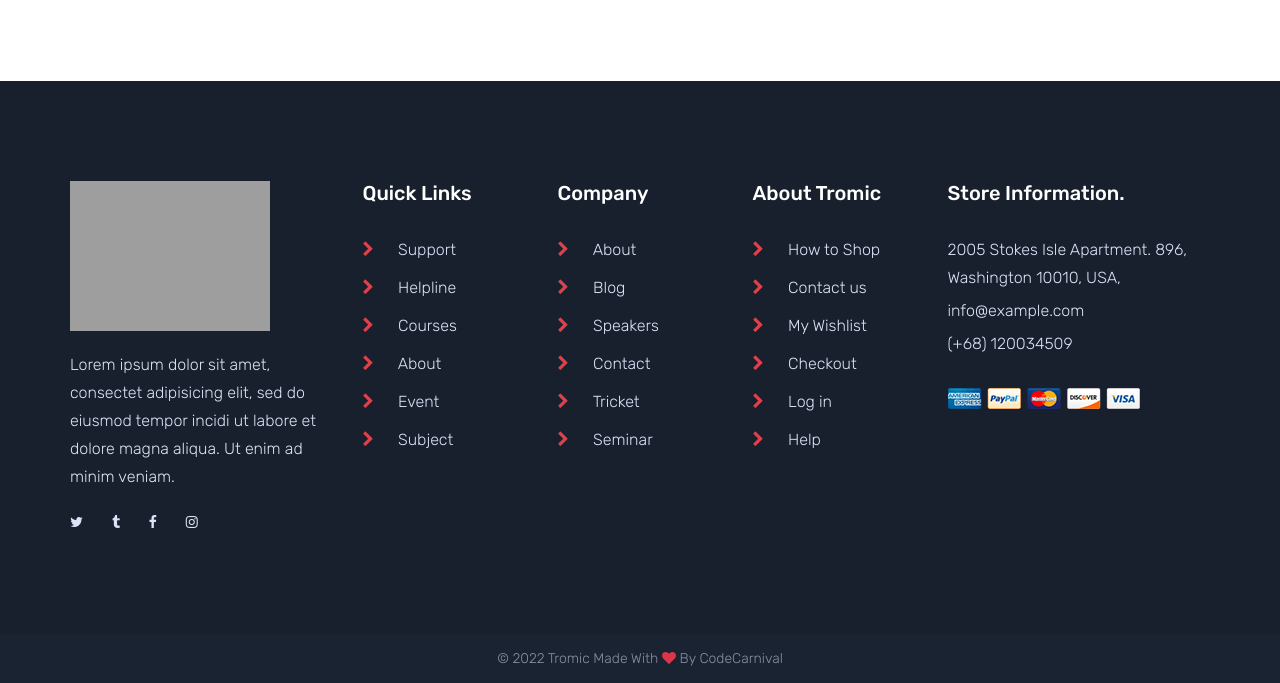
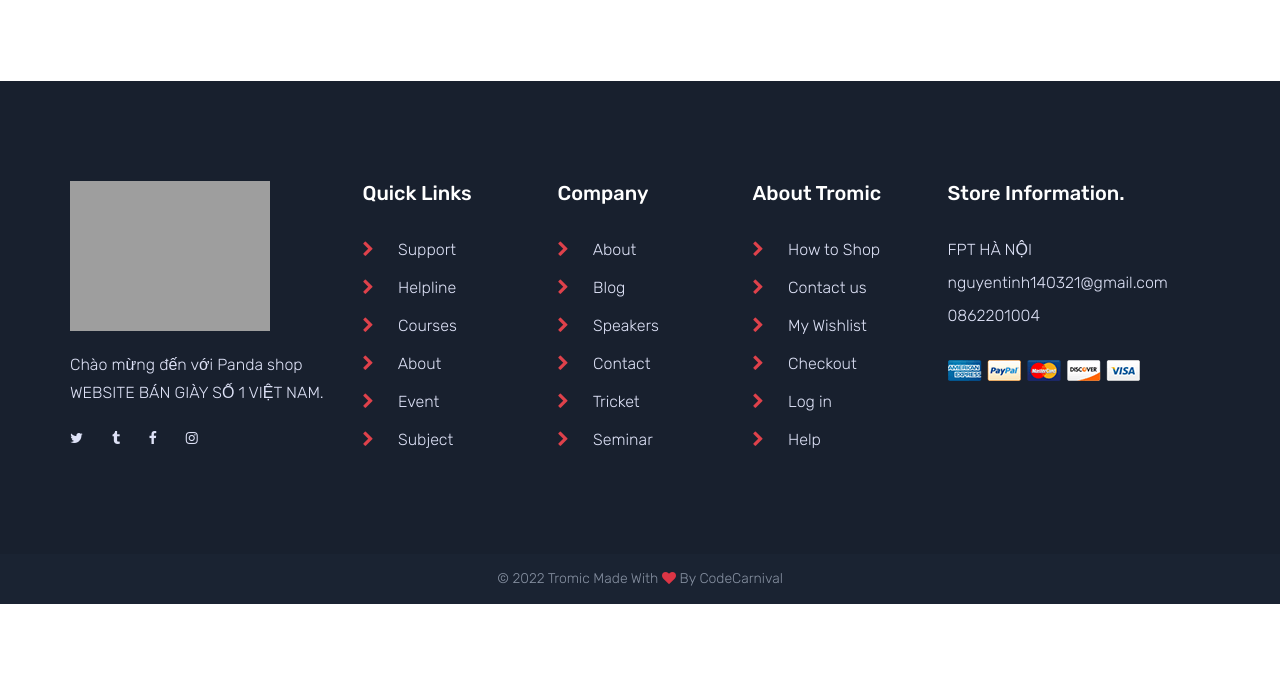
Before and after one commit to nguyentinhquoc/User, a PHP site: page /DU_AN_1/index.php?act=images in a window 1280 px wide. Shown: the part 807-1490 px from the top of the page. After the commit the page ends 1411 px from the top, so only its background shows below. Run offline with PHP 8.4, Linux system fonts and the light colour scheme; data comes from the database, SQL or seed files in the repository; some libraries are stand-ins or nearby versions; grey boxes are pictures that could not be loaded.

Commit message:
hoanthien

```diff
--- a/model/sanpham.php
+++ b/model/sanpham.php
@@ -9,13 +9,7 @@ function sanpham_moi()
 }
 function sanpham_banchay()
 {
-    $sql = "SELECT sanpham.id,sanpham.name,sanpham.price,sanpham.img,sanpham.luotxem,bienthe.luotban,sanpham.sale
-    FROM sanpham
-    JOIN bienthe ON bienthe.idsp = sanpham.id
-    GROUP BY sanpham.id
-    ORDER BY bienthe.luotban DESC
-    LIMIT 10;
-
+    $sql = "SELECT sanpham.id, sanpham.name, sanpham.price, sanpham.img, sanpham.luotxem, SUM(bienthe.luotban) AS 'luotban', sanpham.sale FROM sanpham JOIN bienthe ON bienthe.idsp = sanpham.id GROUP BY sanpham.id, sanpham.name, sanpham.price, sanpham.img, sanpham.luotxem, sanpham.sale ORDER BY luotban DESC LIMIT 10;
     ";
     $sanphambanchay = pdo_query($sql);
     return $sanphambanchay;
@@ -49,15 +43,15 @@ function sanpham_banchay()
 //         return $sanpham_all;
 //     }
 // }
-function sanpham_list($gia_bd, $gia_kt,$search,$danhmuc,$page)
+function sanpham_list($gia_bd, $gia_kt, $search, $danhmuc, $page)
 {
     $c = ($page - 1) * 20;
     if ($danhmuc == 0) {
-    $sql = "SELECT *
+        $sql = "SELECT *
     FROM sanpham
     WHERE price BETWEEN $gia_bd AND $gia_kt AND sanpham.name LIKE '%$search%' AND (iddm = 1 or iddm = 3 or iddm = 2) ORDER BY id ASC LIMIT $c,20 ;
    ";
-    }elseif($danhmuc != ""){
+    } elseif ($danhmuc != "") {
         $sql = "SELECT *
         FROM sanpham
         WHERE price BETWEEN $gia_bd AND $gia_kt AND sanpham.name LIKE '%$search%' AND iddm = $danhmuc ORDER BY id ASC LIMIT $c,20 ;
@@ -67,14 +61,14 @@ function sanpham_list($gia_bd, $gia_kt,$search,$danhmuc,$page)
     return $sanpham_price_list;
 }
 // }
-function cout_sanpham_list($gia_bd, $gia_kt,$search,$danhmuc)
+function cout_sanpham_list($gia_bd, $gia_kt, $search, $danhmuc)
 {
     if ($danhmuc == "" || empty($danhmuc)) {
-    $sql = "SELECT COUNT(id) 'dem'
+        $sql = "SELECT COUNT(id) 'dem'
     FROM sanpham
     WHERE price BETWEEN $gia_bd AND $gia_kt AND sanpham.name LIKE '%$search%' AND (iddm = 1 or iddm = 3 or iddm = 2) ;
    ";
-    }elseif($danhmuc != ""){
+    } elseif ($danhmuc != "") {
         $sql = "SELECT COUNT(id) 'dem'
         FROM sanpham
         WHERE price BETWEEN $gia_bd AND $gia_kt AND sanpham.name LIKE '%$search%' AND iddm = $danhmuc ;
--- a/view/footer.php
+++ b/view/footer.php
@@ -11,7 +11,7 @@
                                 <img src="<?=$img_path?>logo/light.png" alt="Logo" width="200px">
                             </a>
                         </div>
-                        <p class="short-desc mb-2">Lorem ipsum dolor sit amet, consectet adipisicing elit, sed do eiusmod tempor incidi ut labore et dolore magna aliqua. Ut enim ad minim veniam.</p>
+                        <p class="short-desc mb-2">Chào mừng đến với Panda shop  WEBSITE BÁN GIÀY SỐ 1 VIỆT NAM.</p>
                         <div class="social-link pt-2">
                             <ul>
                                 <li>
@@ -138,13 +138,13 @@
                     <div class="widget-contact-info pb-2">
                         <ul>
                             <li>
-                                2005 Stokes Isle Apartment. 896, Washington 10010, USA,
+                               FPT HÀ NỘI
                             </li>
                             <li>
-                                <a href="mailto://info@example.com">info@example.com</a>
+                                <a href="mailto://info@example.com">nguyentinh140321@gmail.com</a>
                             </li>
                             <li>
-                                <a href="tel://+68-120034509">(+68) 120034509</a>
+                                <a href="tel://+68-120034509">0862201004</a>
                             </li>
                         </ul>
                     </div>
```
Also changed, not shown: view/thongbao.php (+5 -7 lines), view/assets/images/slider/images.jpg (added), view/assets/images/thongbao/images.jpg (added).
